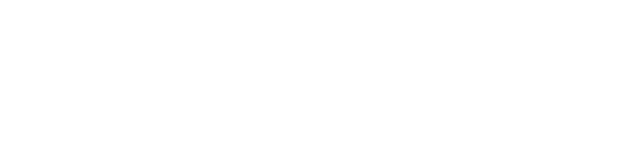
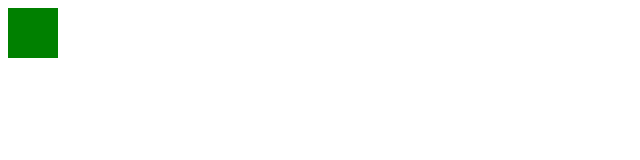
Before and after one commit to WasteIy/Kanoodle, a plain HTML site: page index.html in a window 1280 px wide. Shown: the whole page, without its empty margins (0-640 px from the left). Drawn offline with Linux system fonts and the light colour scheme.

Commit message:
Cria primeira peça

```diff
--- a/index.html
+++ b/index.html
@@ -4,10 +4,13 @@
     <meta charset="UTF-8">
     <meta name="viewport" content="width=device-width, initial-scale=1.0">
     <title>Kanoodle</title>
-    <link href="styles.css">
+    <link rel="stylesheet" href="styles.css">
 </head>
 <body>
 
+    <div id = "peça">
+        <div class = "peça" id = "verde"></div>
+    </div>
 
     <script src="scripts.js"></script>
 </body>
--- a/styles.css
+++ b/styles.css
@@ -0,0 +1,10 @@
+#verde {
+    width: 50px;
+    height: 50px;
+    background-color: green;
+    cursor: grab;
+}
+
+#verde:active {
+    cursor: grabbing
+}
```
